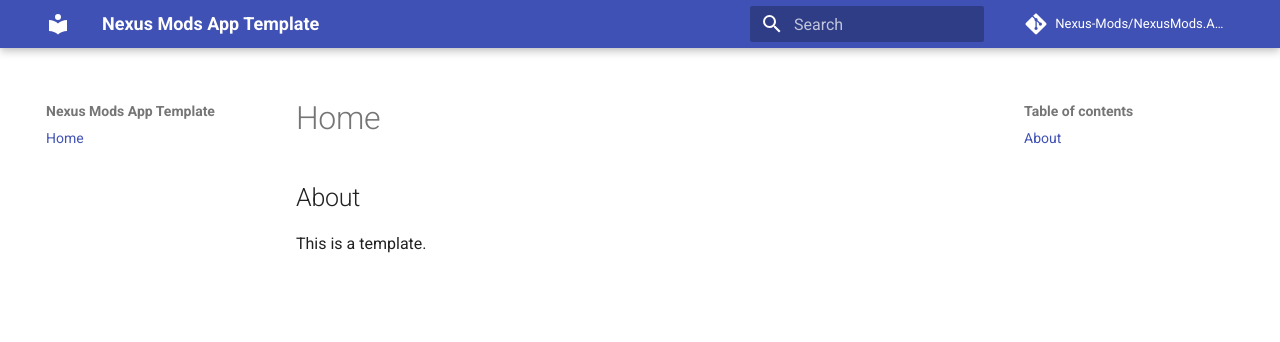
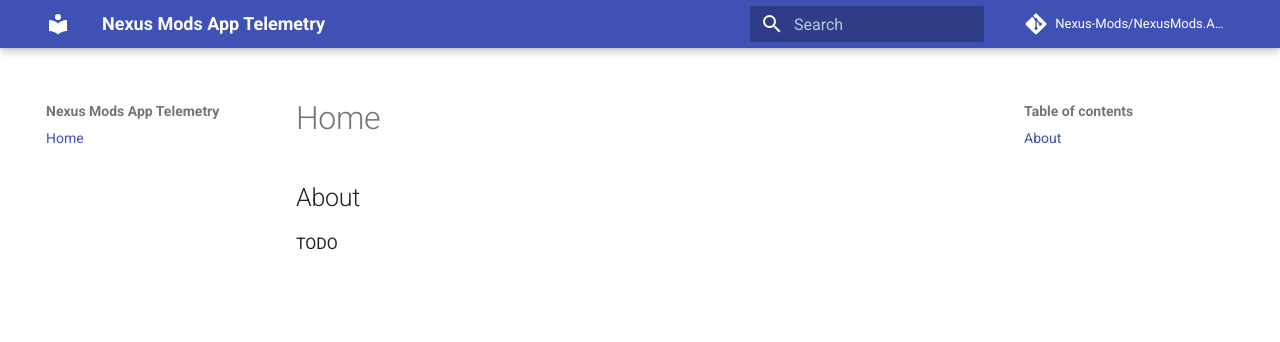
Before and after one commit to Nexus-Mods/NexusMods.App.Telemetry, an MkDocs documentation site: the page built from docs/index.md, in a window 1280 px wide. Shown: the top 342 px of the page. Built offline with MkDocs 1.6.1 and Material for MkDocs 9.7.7, drawn with Linux system fonts in a browser that asks for light colours; comment, search, counter and statistics services are not loaded.

Commit message:
Update template

```diff
--- a/docs/index.md
+++ b/docs/index.md
@@ -1,3 +1,3 @@
 ## About
 
-This is a template.
+TODO
--- a/mkdocs.yml
+++ b/mkdocs.yml
@@ -1,8 +1,8 @@
-site_name: Nexus Mods App Template
-site_url: https://nexus-mods.github.io/NexusMods.App.Template
+site_name: Nexus Mods App Telemetry
+site_url: https://nexus-mods.github.io/NexusMods.App.Telemetry
 
-repo_name: Nexus-Mods/NexusMods.App.Template
-repo_url: https://github.com/Nexus-Mods/NexusMods.App.Template
+repo_name: Nexus-Mods/NexusMods.App.Telemetry
+repo_url: https://github.com/Nexus-Mods/NexusMods.App.Telemetry
 
 extra:
   social:
```
Also changed, not shown: README.md (+2 -33 lines), 8 other files.
